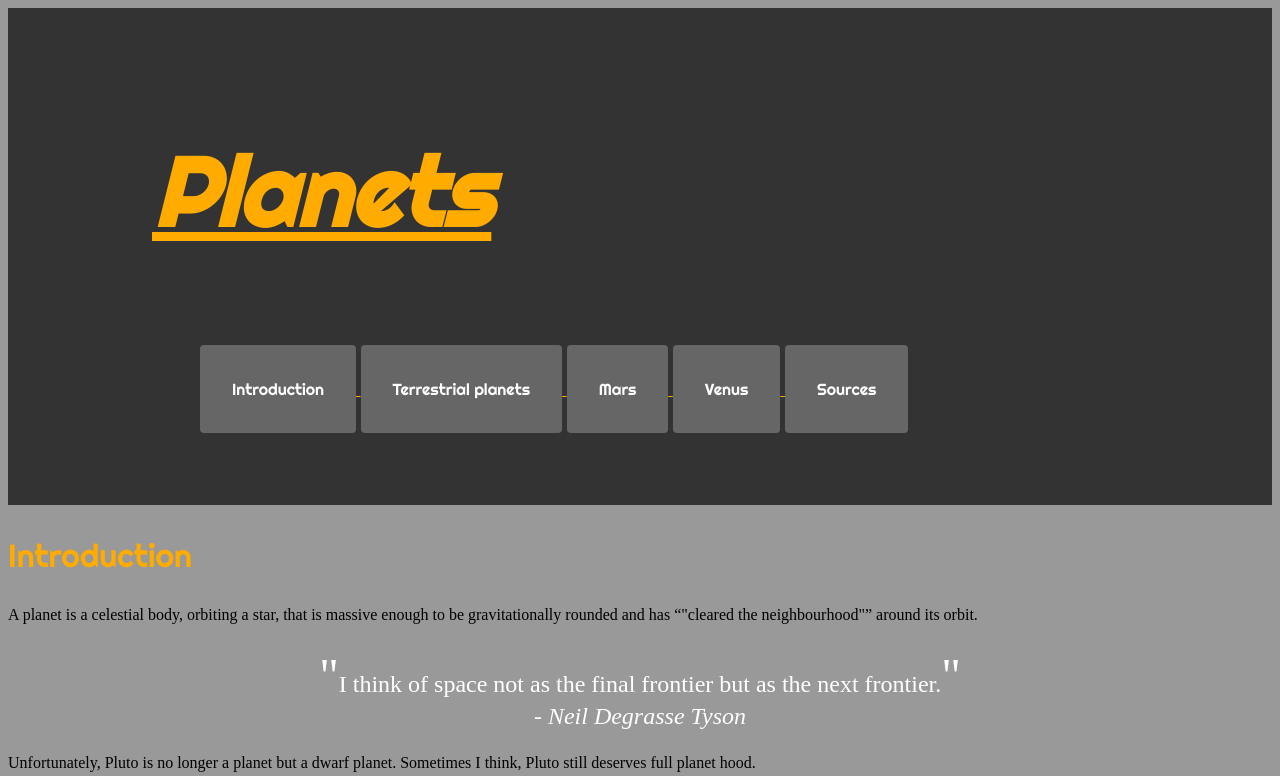
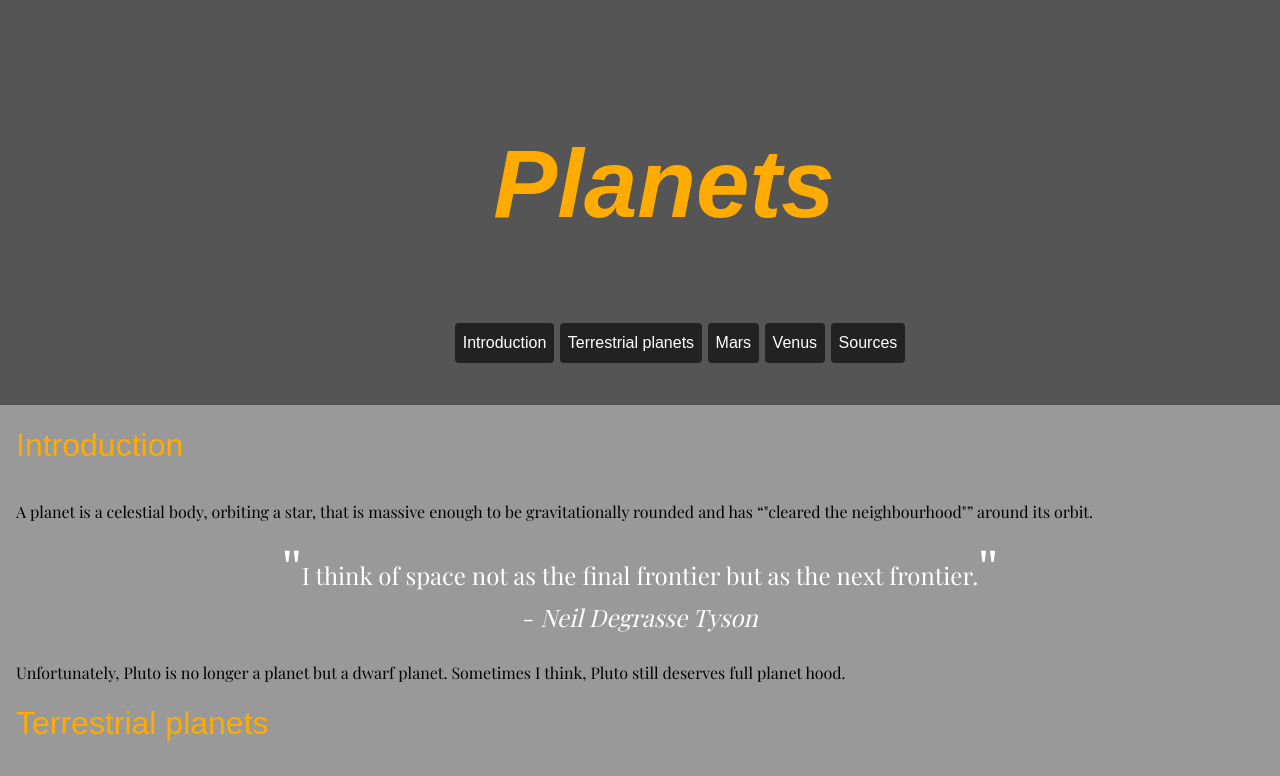
Before and after one commit to samzah/dsn1674-assignment-4, a plain HTML site: page index.html in a window 1280 px wide. Shown: the top 776 px of the page. Drawn offline with nearby package versions, Linux system fonts and the light colour scheme; a web font is replaced by a local one.

Commit message:
Starting to hate this...

```diff
--- a/css/style.css
+++ b/css/style.css
@@ -1,47 +1,66 @@
 html {
     background-color: #999;
-    font-family: 'Slabo 13px', serif;
+    font-family: 'Playfair Display', serif;
     font-size: 1rem;
-    margin: 0;
+
 }
 
 header {
+  font-family: 'Quicksand', sans-serif;
   font-weight: normal;
   font-style: none;
   font-size: 3rem;
-  text-decoration: underline;
-  font-family: 'Righteous', cursive;
+  text-decoration: none;
+  text-align: center;
+  font-family: 'PT Serif', serif;
   line-height: 1.5;
   color: #FFAB00;
-  background-color: #333;
+  background-color: #555;
   padding: 1em 2em 0.5em 3em;
-  margin: 0;
+  margin: 0rem;
 }
 
 header h1{
   font-style: italic;
+  font-family: 'Quicksand', sans-serif;
+}
+
+body {
+  margin:0;
+}
+
+main {
+  margin:1em;
 }
 
 h2{
+  font-family: 'Quicksand', sans-serif;
   font-weight: normal;
   font-size: 2rem;
   text-decoration: none;
-  font-family: 'Righteous', serif;
   line-height: 1.5;
   color: #FFAB00;
-}
-
-ol {
-  list-style-type: lower-roman;
-  padding: 1rem;
-  line-height: 1.5;
-  font-size: 1rem;
-  margin: 2rem;
+  margin: 0 0 1em 0;
 }
 
 a {
   display: block;
+  color: #3B2F10;
+}
 
+a:hover {
+  color: #777
+}
+
+nav a {
+  font-family: 'Quicksand', sans-serif;
+  padding: 0.5em;
+  color: white;
+  text-decoration: none;
+  border-radius: 4px;
+  list-style-type: none;
+  background-color: #222;
+  text-align: center;
 }
 
 nav ul {
@@ -51,46 +70,28 @@ padding: 0;
 }
 
 nav li {
-  display: inline-block; /* a block is a box by itself on a line, where as inline-block is several boxes on the same line */
+  display: inline-block;
+  padding: 0.15em 0.05em;
 }
 
-nav a {
-  dipslay: inline-block;
-  padding: 0.5em 0.75em;
-  color: white;
-  text-decoration: none;
-  border-radius: 4px;
-  list-style-type: none;
-  padding: 2rem;
-  background-color: #666;
-  text-align: center;
+ol {
+  list-style-type: upper-roman;
+  padding: 0;
+  line-height: 1.5;
+  font-size: 1rem;
+  margin-left: 2em;
 }
 
 blockquote{
   font-size: 1.5rem;
   color: white;
   text-align: center;
-}
-
-figcaption{
-  font-size:1.5rem;
-  font-style: italic;
-}
-
-dl{
-    line-height: 1.5;
-}
-
-a {
-  color: #3B2F10;
-}
-
-a:hover {
-  color: black
+  line-height: 1.75em;
 }
 
 blockquote span{
   font-size: 3rem;
+  font-family: 'Georgia', serif;
 }
 
 blockquote div{
@@ -100,20 +101,43 @@ text-align: center;
 figure {
   border-radius: 20px;
   border: solid;
+  border-color: white;
+  border-width: 1px;
   list-style-type: none;
   padding: 2em;
-  background-color: #666;
+  background-color: #555;
   text-align: center;
+  color: white;
+}
 
+figcaption{
+  font-size:1rem;
+  font-style: italic;
 }
 
 img {
   width: 100%;
 }
 
+dd {
+  text-align: left;
+  margin: 0;
+  line-height: 1rem;
+  padding: 0 0 2em 0;
+}
+
+dl dt {
+  font-family: 'Quicksand', sans-serif;
+  font-style: bold;
+}
+
 footer {
-  background-color: #666;
-  padding: 1em, 2em, 0.5em, 2em;
+  background-color: #555;
   margin: 0;
   text-align: left;
+  padding:1em 1em 1em 1em;
 }
+
+footer ul{
+
+}
--- a/index.html
+++ b/index.html
@@ -4,7 +4,9 @@
 
 <title> Favorite Planets</title>
 <link href="css/style.css" rel="stylesheet">
-<link href='http://fonts.googleapis.com/css?family=Righteous|Slabo+13px' rel='stylesheet' type='text/css'>
+<link href='http://fonts.googleapis.com/css?family=Playfair+Display|PT+Serif' rel='stylesheet' type='text/css'>
+
+<body>
 
 <header>
 
@@ -21,7 +23,8 @@
 
 </header>
 
-<body>
+<main>
+
 
 	<h2 id="introduction">Introduction</h2>
 		<p>A planet is a celestial body, orbiting a star, that is massive enough to be gravitationally rounded and has <q>"cleared the neighbourhood"</q> around its orbit.</p>
@@ -64,14 +67,18 @@
 		<dt>Mean radius:</dt> <dd><data value="6051.8">6051.8km</data></dd>
 	</dl>
 
+
+
 </body>
+</main>
 
 <footer>
 	<h2 id="sources">Sources</h2>
-		<ol>
+		<ul>
 			<li><cite><a href="https://en.wikipedia.org/wiki/Mars">https://en.wikipedia.org/wiki/Mars</a></cite></li>
 			<li><cite><a href="https://en.wikipedia.org/wiki/Venus">https://en.wikipedia.org/wiki/Venus</a></cite></li>
-		</ol>
+		</ul>
 </footer>
 
+
 </html>
```
